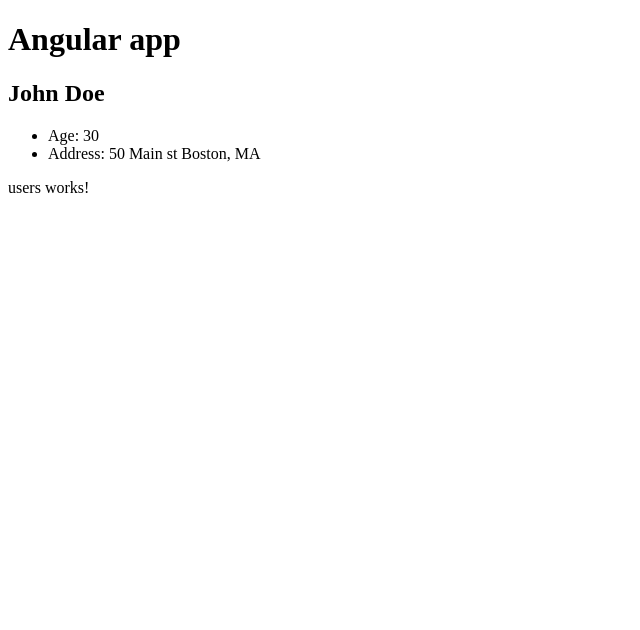
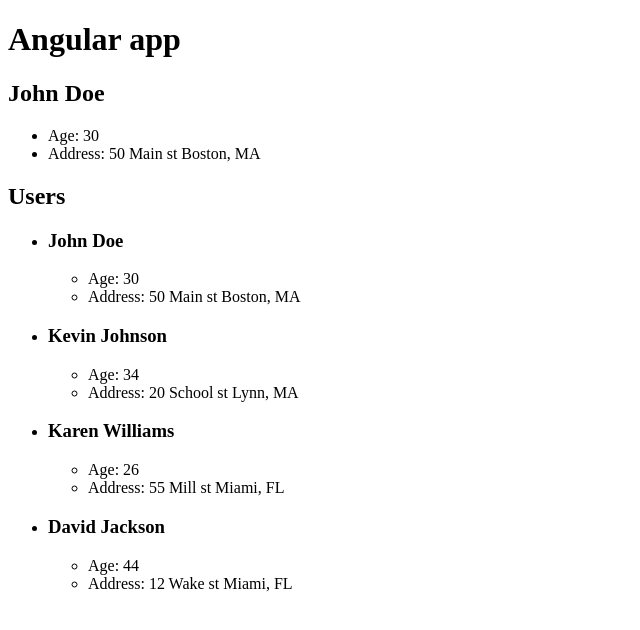
Before and after one commit to sree2chin/angular-app-1, an Angular app: page / in a window 1280 px wide. Shown: the top 630 px of the page, without its empty margins (0-640 px from the left). Built offline with nearby package versions, Linux system fonts and the light colour scheme.

Commit message:
17 - ngFor

```diff
--- a/src/app/components/users/users.component.html
+++ b/src/app/components/users/users.component.html
@@ -1 +1,10 @@
-<p>users works!</p>
+<h2>Users</h2>
+<ul>
+  <li *ngFor="let user of users">
+      <h3>{{ user.firstName }} {{ user.lastName }}</h3>
+      <ul>
+        <li>Age: {{ user.age }}</li>
+        <li>Address: {{ user.address.street }} {{ user.address.city }}, {{ user.address.state }}</li>
+      </ul>
+  </li>
+</ul>
--- a/src/app/components/users/users.component.ts
+++ b/src/app/components/users/users.component.ts
@@ -1,4 +1,6 @@
 import { Component, OnInit } from '@angular/core';
+
+import { User } from '../../models/User';
 
 @Component({
   selector: 'app-users',
@@ -6,11 +8,58 @@
   styleUrls: ['./users.component.scss']
 })
 export class UsersComponent implements OnInit {
-  // CREATED BY $ng g c components/users
+  users: User[];
+
   constructor() { }
 
-  ngOnInit(): void {
-    console.log("on init")
+  ngOnInit() {
+      this.users = [
+        {
+          firstName: 'John',
+          lastName: 'Doe',
+          age: 30,
+          address: {
+            street: '50 Main st',
+            city: 'Boston',
+            state: 'MA'
+          }
+        },
+        {
+          firstName: 'Kevin',
+          lastName: 'Johnson',
+          age: 34,
+          address: {
+            street: '20 School st',
+            city: 'Lynn',
+            state: 'MA'
+          }
+        },
+        {
+          firstName: 'Karen',
+          lastName: 'Williams',
+          age: 26,
+          address: {
+            street: '55 Mill st',
+            city: 'Miami',
+            state: 'FL'
+          }
+        }
+      ];
+
+      this.addUser({
+        firstName: 'David',
+        lastName: 'Jackson',
+        age: 44,
+        address: {
+          street: '12 Wake st',
+          city: 'Miami',
+          state: 'FL'
+        }
+      });
+  }
+
+  addUser(user: User) {
+    this.users.push(user);
   }
 
 }
```
